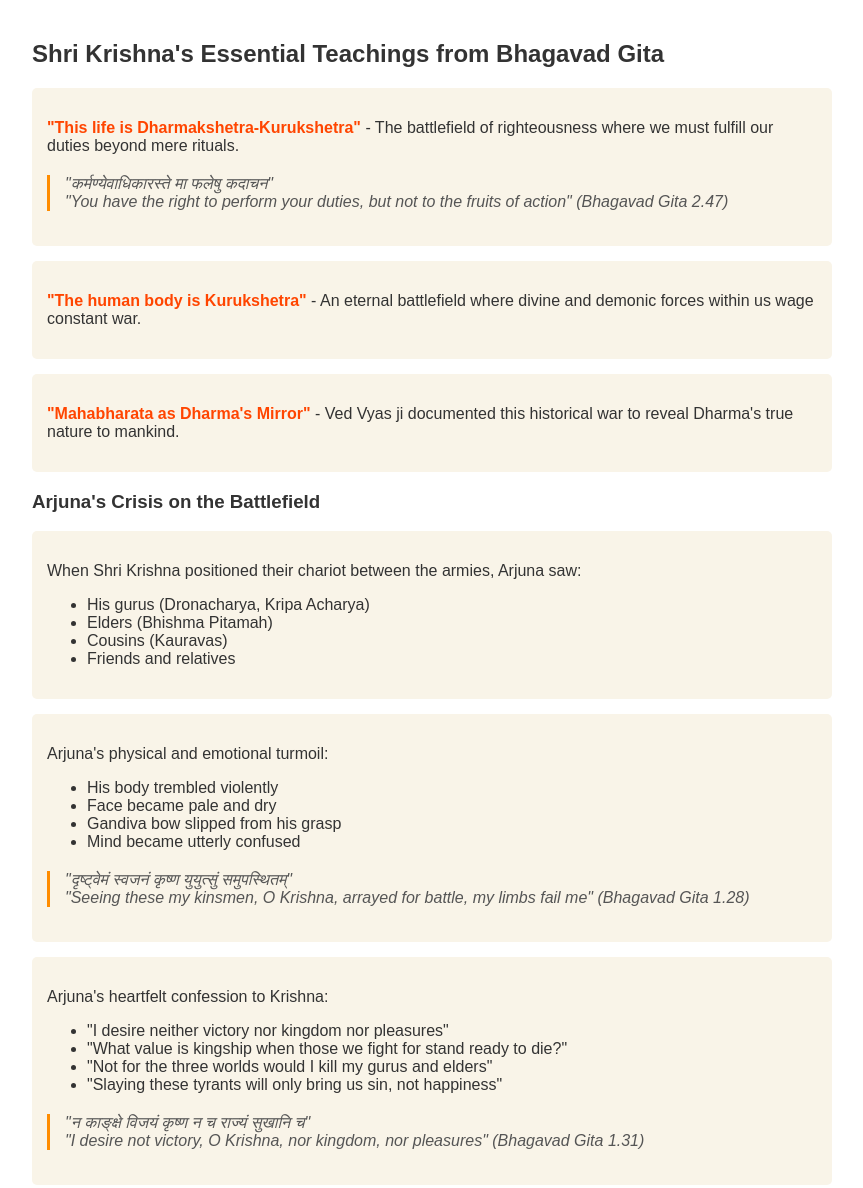
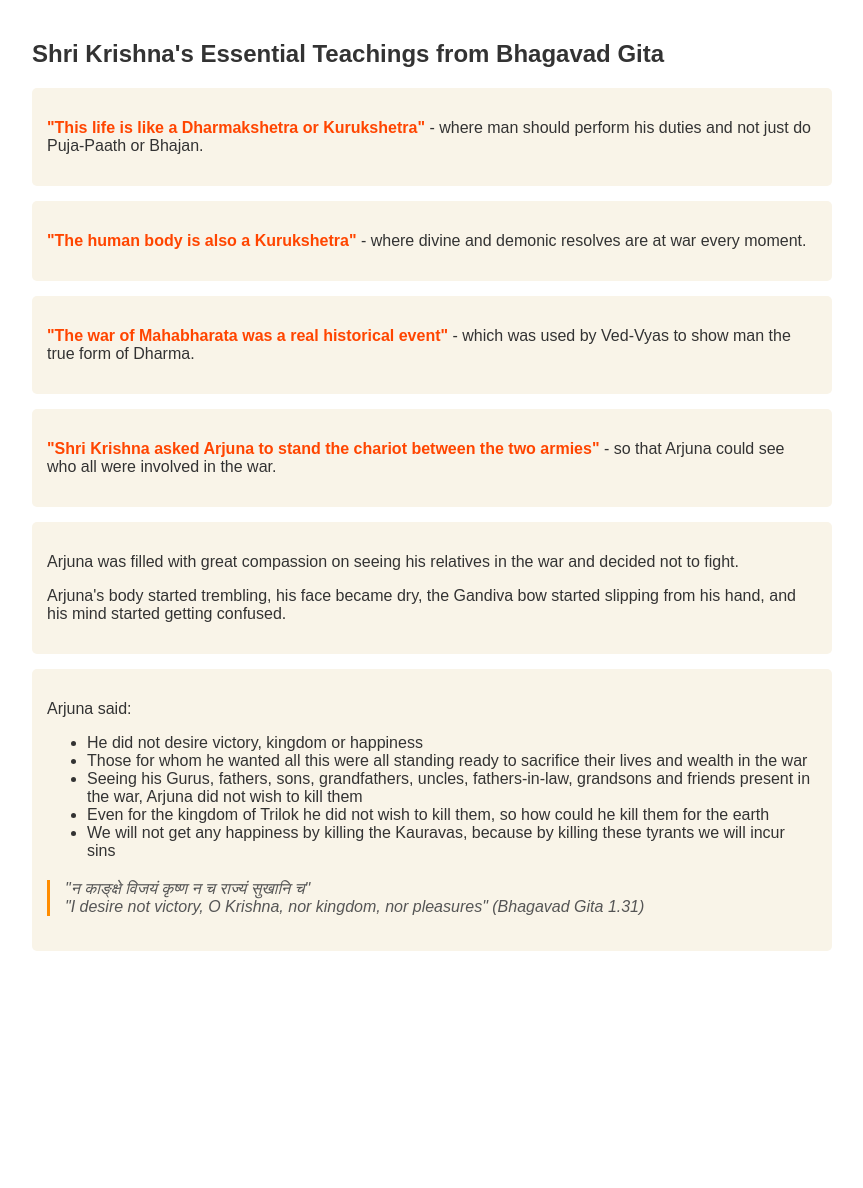
Before and after one commit to WhiteDrack/Art, a plain HTML site: page Krishna's Teachings.html in a window 1280 px wide. Shown: the whole page, without its empty margins (208-1071 px from the left). After the commit the page ends 986 px from the top, so only its background shows below. Drawn offline with Linux system fonts and the light colour scheme.

Commit message:
Krishna's Teachings.html

```diff
--- a/Krishna's Teachings.html
+++ b/Krishna's Teachings.html
@@ -41,50 +41,34 @@
         <h2>Shri Krishna's Essential Teachings from Bhagavad Gita</h2>
 
         <div class="teaching-point">
-            <p><span class="krishna-quote">"This life is Dharmakshetra-Kurukshetra"</span> - The battlefield of righteousness where we must fulfill our duties beyond mere rituals.</p>
-            <p class="verse">"कर्मण्येवाधिकारस्ते मा फलेषु कदाचन"<br>
-            "You have the right to perform your duties, but not to the fruits of action" (Bhagavad Gita 2.47)</p>
+            <p><span class="krishna-quote">"This life is like a Dharmakshetra or Kurukshetra"</span> - where man should perform his duties and not just do Puja-Paath or Bhajan.</p>
         </div>
 
         <div class="teaching-point">
-            <p><span class="krishna-quote">"The human body is Kurukshetra"</span> - An eternal battlefield where divine and demonic forces within us wage constant war.</p>
+            <p><span class="krishna-quote">"The human body is also a Kurukshetra"</span> - where divine and demonic resolves are at war every moment.</p>
         </div>
 
         <div class="teaching-point">
-            <p><span class="krishna-quote">"Mahabharata as Dharma's Mirror"</span> - Ved Vyas ji documented this historical war to reveal Dharma's true nature to mankind.</p>
-        </div>
-
-        <h3>Arjuna's Crisis on the Battlefield</h3>
-
-        <div class="teaching-point">
-            <p>When Shri Krishna positioned their chariot between the armies, Arjuna saw:</p>
-            <ul>
-                <li>His gurus (Dronacharya, Kripa Acharya)</li>
-                <li>Elders (Bhishma Pitamah)</li>
-                <li>Cousins (Kauravas)</li>
-                <li>Friends and relatives</li>
-            </ul>
+            <p><span class="krishna-quote">"The war of Mahabharata was a real historical event"</span> - which was used by Ved-Vyas to show man the true form of Dharma.</p>
         </div>
 
         <div class="teaching-point">
-            <p>Arjuna's physical and emotional turmoil:</p>
-            <ul>
-                <li>His body trembled violently</li>
-                <li>Face became pale and dry</li>
-                <li>Gandiva bow slipped from his grasp</li>
-                <li>Mind became utterly confused</li>
-            </ul>
-            <p class="verse">"दृष्ट्वेमं स्वजनं कृष्ण युयुत्सुं समुपस्थितम्"<br>
-            "Seeing these my kinsmen, O Krishna, arrayed for battle, my limbs fail me" (Bhagavad Gita 1.28)</p>
+            <p><span class="krishna-quote">"Shri Krishna asked Arjuna to stand the chariot between the two armies"</span> - so that Arjuna could see who all were involved in the war.</p>
         </div>
 
         <div class="teaching-point">
-            <p>Arjuna's heartfelt confession to Krishna:</p>
+            <p>Arjuna was filled with great compassion on seeing his relatives in the war and decided not to fight.</p>
+            <p>Arjuna's body started trembling, his face became dry, the Gandiva bow started slipping from his hand, and his mind started getting confused.</p>
+        </div>
+
+        <div class="teaching-point">
+            <p>Arjuna said:</p>
             <ul>
-                <li>"I desire neither victory nor kingdom nor pleasures"</li>
-                <li>"What value is kingship when those we fight for stand ready to die?"</li>
-                <li>"Not for the three worlds would I kill my gurus and elders"</li>
-                <li>"Slaying these tyrants will only bring us sin, not happiness"</li>
+                <li>He did not desire victory, kingdom or happiness</li>
+                <li>Those for whom he wanted all this were all standing ready to sacrifice their lives and wealth in the war</li>
+                <li>Seeing his Gurus, fathers, sons, grandfathers, uncles, fathers-in-law, grandsons and friends present in the war, Arjuna did not wish to kill them</li>
+                <li>Even for the kingdom of Trilok he did not wish to kill them, so how could he kill them for the earth</li>
+                <li>We will not get any happiness by killing the Kauravas, because by killing these tyrants we will incur sins</li>
             </ul>
             <p class="verse">"न काङ्क्षे विजयं कृष्ण न च राज्यं सुखानि च"<br>
             "I desire not victory, O Krishna, nor kingdom, nor pleasures" (Bhagavad Gita 1.31)</p>
```
